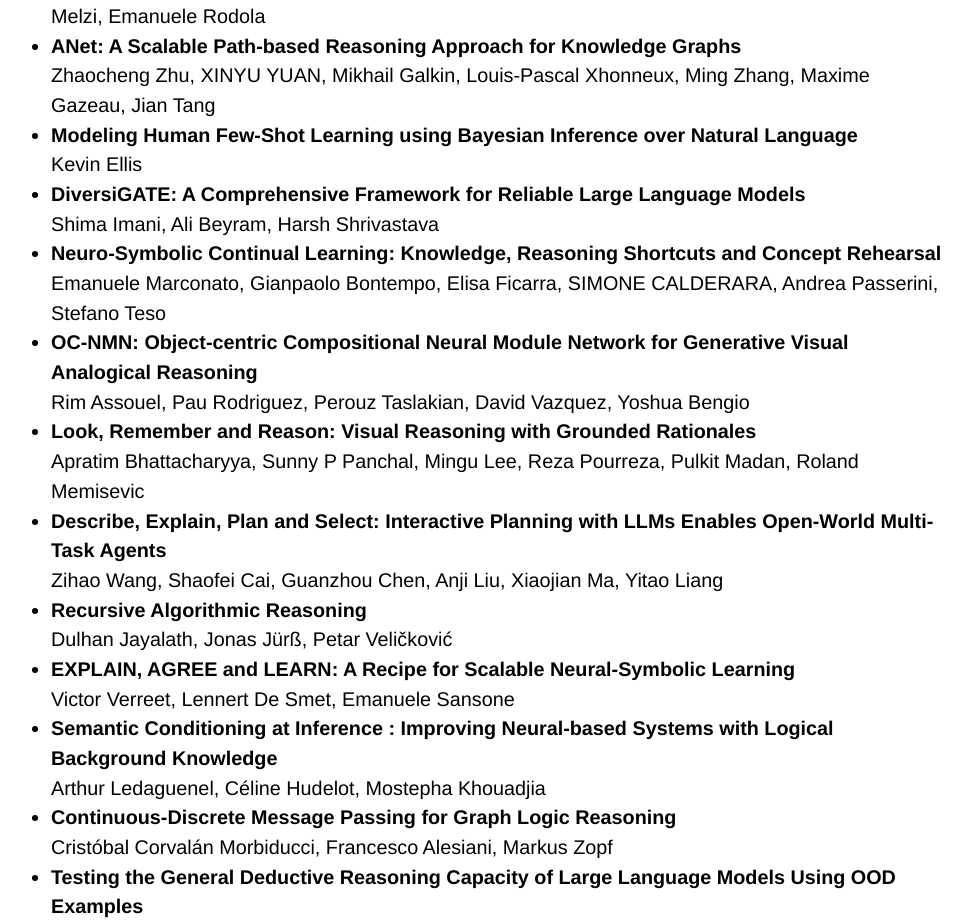
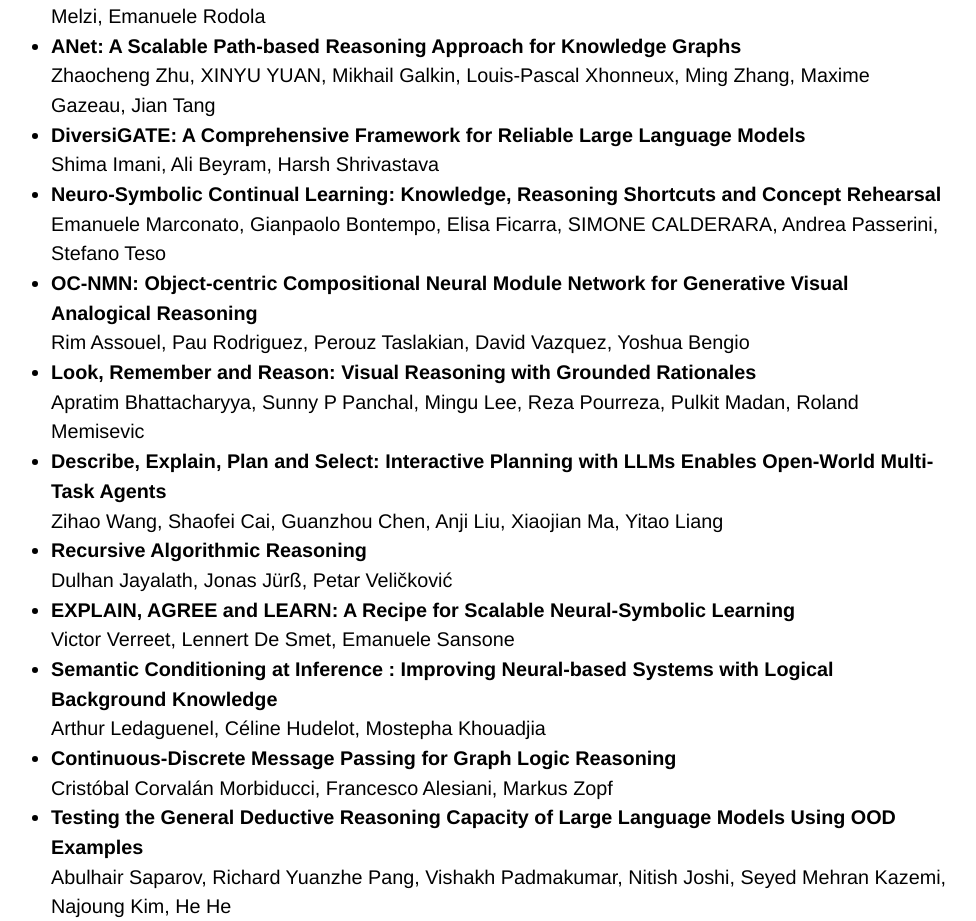
Before and after one commit to klr-icml2023/klr-icml2023.github.io, a plain HTML site: page papers.html in a window 1280 px wide. Shown: the part 1326-2247 px from the top of the page, without its empty margins (161-1137 px from the left). Drawn offline with Linux system fonts and the light colour scheme; a web font is replaced by a local one.

Commit message:
Update papers.html

```diff
--- a/papers.html
+++ b/papers.html
@@ -96,10 +96,6 @@
 
           <li><b>ANet: A Scalable Path-based Reasoning Approach for Knowledge Graphs</b> <br />
           Zhaocheng Zhu, XINYU YUAN, Mikhail Galkin, Louis-Pascal Xhonneux, Ming Zhang, Maxime Gazeau, Jian Tang </li>
-
-
-          <li><b>Modeling Human Few-Shot Learning using Bayesian Inference over Natural Language</b> <br />
-          Kevin Ellis </li>
 
 
           <li><b>DiversiGATE: A Comprehensive Framework for Reliable Large Language Models</b> <br />
```
